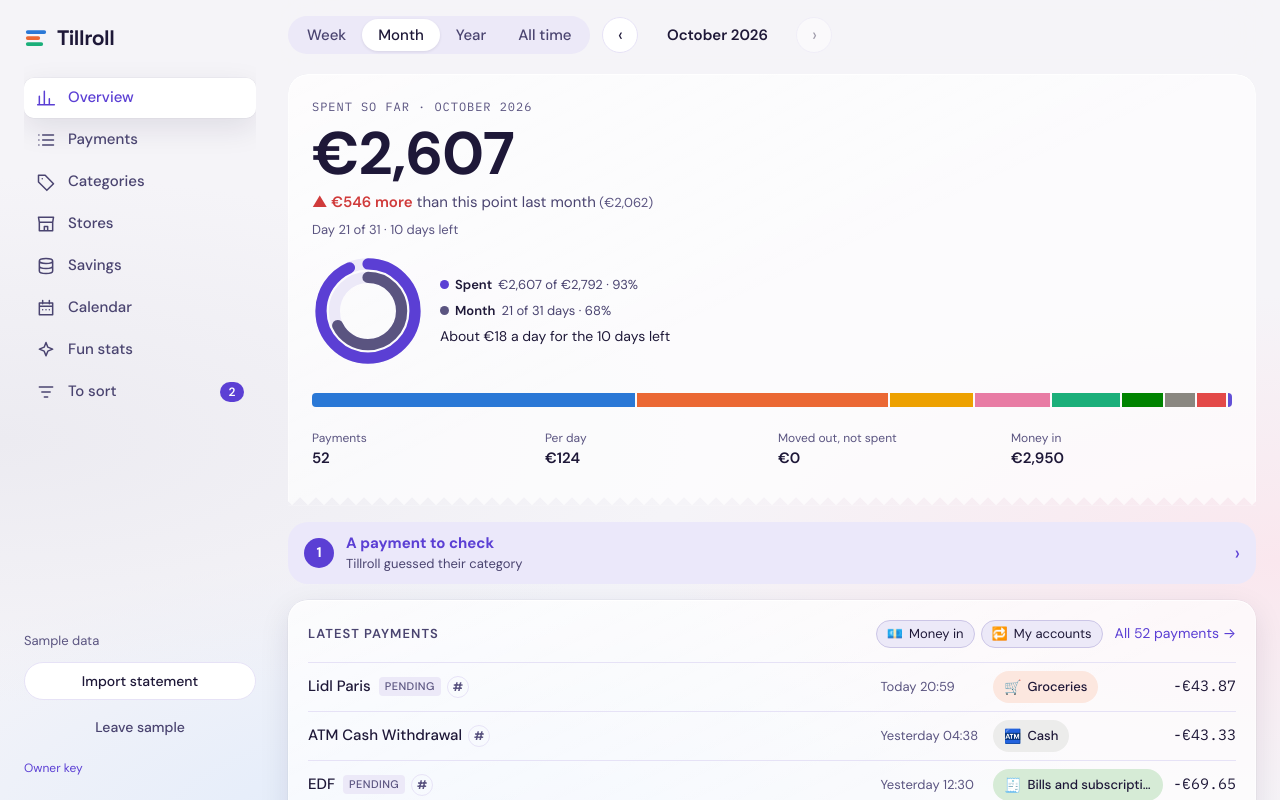
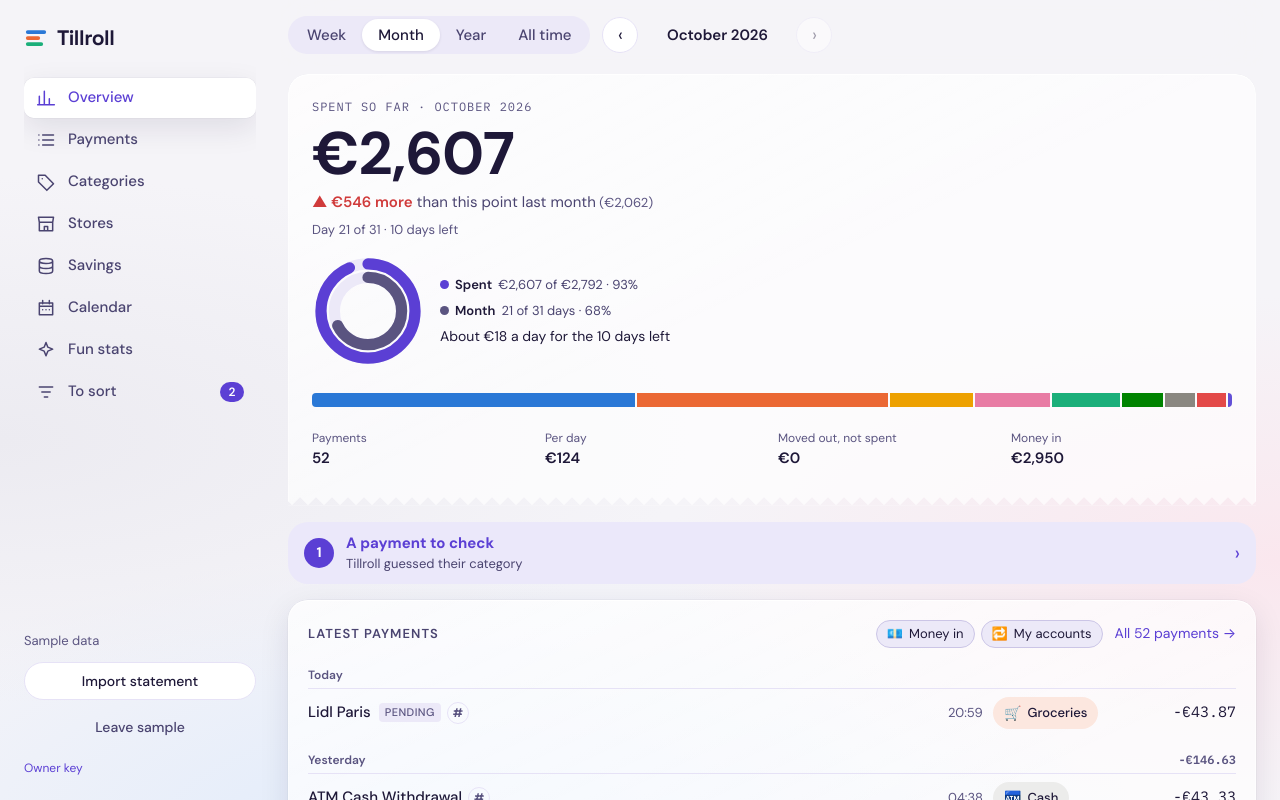
Before and after one commit to ValentinMumble/tillroll, a React (Vite) app: page / in a window 1280 px wide. Both pictures are taken after a click on the button "Try it with sample data". Shown: the top 800 px of the page. Built offline with nearby package versions, Linux system fonts and the light colour scheme.

Commit message:
Latest payments under day headings, like the payment list

```diff
--- a/src/components/LatestPayments.tsx
+++ b/src/components/LatestPayments.tsx
@@ -52,6 +52,13 @@ export function LatestPayments({
   const shown = rows.filter(row => isListed(row, {moneyIn, own}));
   const latest = shown.slice(0, SHOWN);
   const moves = rows.filter(row => row.category === 'own').length;
+  // What went out each day, over every listed payment of the day, not only the ones shown.
+  const dayTotals = new Map<string, number>();
+  const dayCounts = new Map<string, number>();
+  for (const row of shown) {
+    dayCounts.set(row.date, (dayCounts.get(row.date) ?? 0) + 1);
+    if (row.amount < 0 && !row.leftOut) dayTotals.set(row.date, (dayTotals.get(row.date) ?? 0) - row.amount);
+  }
   return (
     <section className="card is-preview latest">
       <header className="card-head">
@@ -67,9 +74,21 @@ export function LatestPayments({
         <p className="empty">No payments in this period.</p>
       ) : (
         <ul>
-          {latest.map(row => {
+          {latest.map((row, index) => {
             const category = categories.byKey[row.category];
-            return (
+            return [
+              // A heading above each day's payments, as in the payment list.
+              row.date !== latest[index - 1]?.date && (
+                <li key={`day-${row.date}`} className="latest-day-head">
+                  <h3>{recentDayLabel(row.date)}</h3>
+                  <span className="payment-amount">
+                    {/* A day with one payment already shows its amount on the row. */}
+                    {(dayCounts.get(row.date) ?? 0) > 1 && dayTotals.get(row.date)
+                      ? money(-(dayTotals.get(row.date) ?? 0), row.currency, true)
+                      : ''}
+                  </span>
+                </li>
+              ),
               <li
                 key={row.id}
                 // Faded like in the payment list: not spending, or nothing spent in the end (€0, refunded in full).
@@ -91,10 +110,7 @@ export function LatestPayments({
                   {row.pending && <span className="tag">pending</span>}
                   <PaymentLabels row={row} onLabels={onLabels} onFocusLabel={onFocusLabel} />
                 </span>
-                <span className="latest-day">
-                  {recentDayLabel(row.date)}
-                  {row.time && ` ${row.time}`}
-                </span>
+                <span className="latest-day">{row.time}</span>
                 <button
                   type="button"
                   className={`category-button${row.basis === 'picked' ? '' : ' is-auto'}${
@@ -117,8 +133,8 @@ export function LatestPayments({
                 <span className={`payment-amount${row.amount > 0 ? ' is-in' : ''}`}>
                   {money(row.amount, row.currency, true)}
                 </span>
-              </li>
-            );
+              </li>,
+            ];
           })}
         </ul>
       )}
--- a/src/styles/labels-latest-stats.css
+++ b/src/styles/labels-latest-stats.css
@@ -99,6 +99,30 @@
   color: var(--muted);
 }
 
+/* A day's heading, as in the payment list: the day on the left, what went out that day under the amounts. */
+.latest li.latest-day-head {
+  padding: 14px 0 4px;
+  border-top: 0;
+  color: var(--muted);
+  font-size: 12px;
+  font-weight: 600;
+}
+
+.latest li.latest-day-head:first-child {
+  padding-top: 4px;
+}
+
+.latest-day-head h3 {
+  grid-column: 1 / -2;
+  margin: 0;
+  font: inherit;
+}
+
+.latest .latest-day-head .payment-amount {
+  grid-area: 1 / -2;
+  justify-self: end;
+}
+
 /* The store's name, then its tags and labels; they wrap under a long name, and the label field opens there too. */
 .latest-store {
   display: flex;
@@ -147,6 +171,11 @@
 
   .latest-store {
     grid-area: store;
+  }
+
+  .latest li.latest-day-head {
+    grid-template-areas: none;
+    padding-bottom: 2px;
   }
 
   .latest-day {
```
Also changed, not shown: 1 other file (tests, documents, lock files or other folders).
